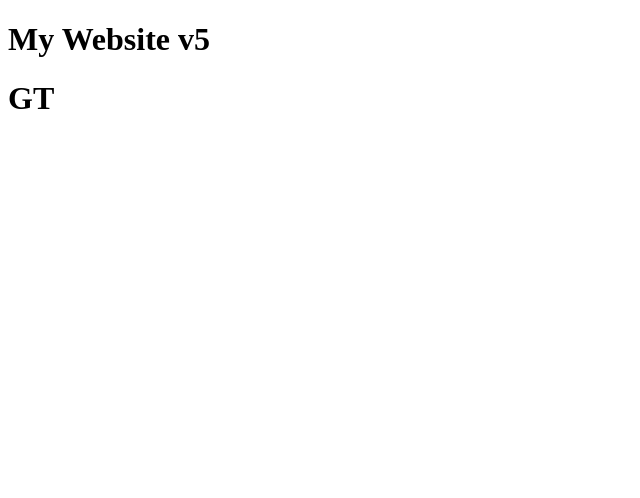
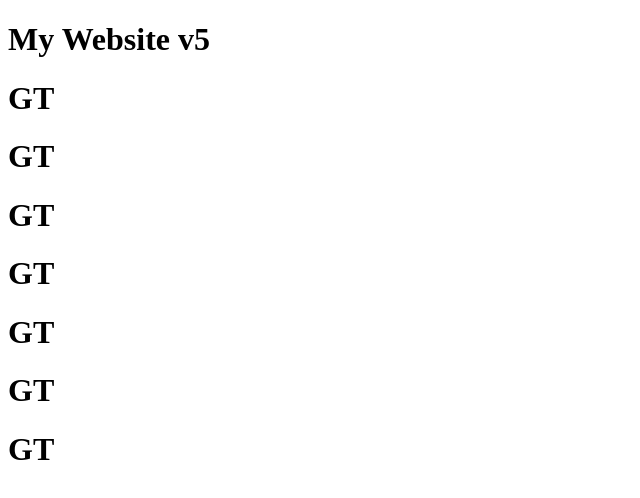
Before and after one commit to Srshinde5512/jenkins-demo, a plain HTML site: page index.html in a window 1280 px wide. Shown: the whole page, without its empty margins (0-640 px from the left). Drawn offline with Linux system fonts and the light colour scheme.

Commit message:
Linessssss

```diff
--- a/index.html
+++ b/index.html
@@ -10,4 +10,10 @@
   </head>
   <body> <h1>My Website v5</h1></body>
   <body> <h1>GT</h1></body>
+  <body> <h1>GT</h1></body>
+  <body> <h1>GT</h1></body>
+  <body> <h1>GT</h1></body>
+  <body> <h1>GT</h1></body>
+  <body> <h1>GT</h1></body>
+  <body> <h1>GT</h1></body>
 </html>
```
